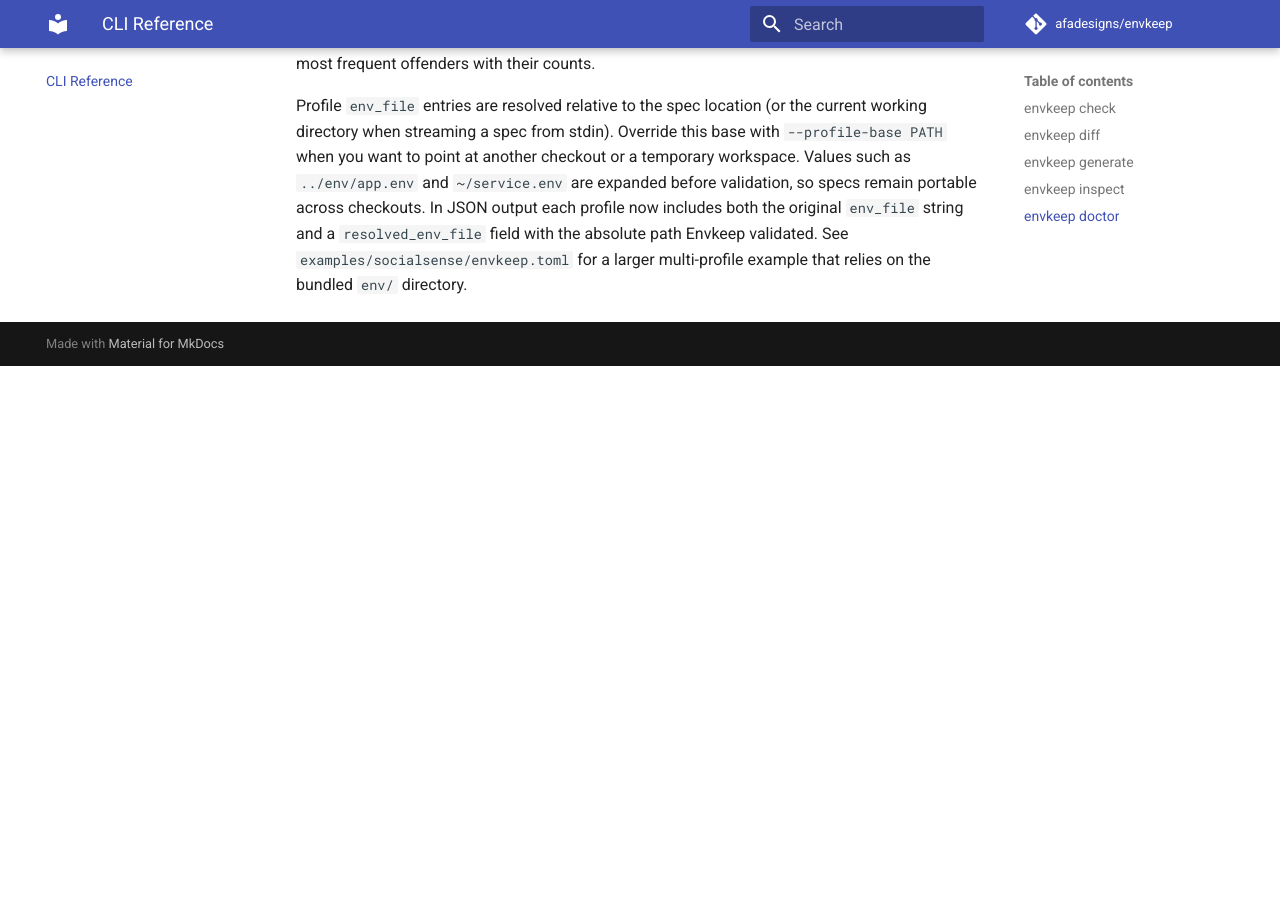
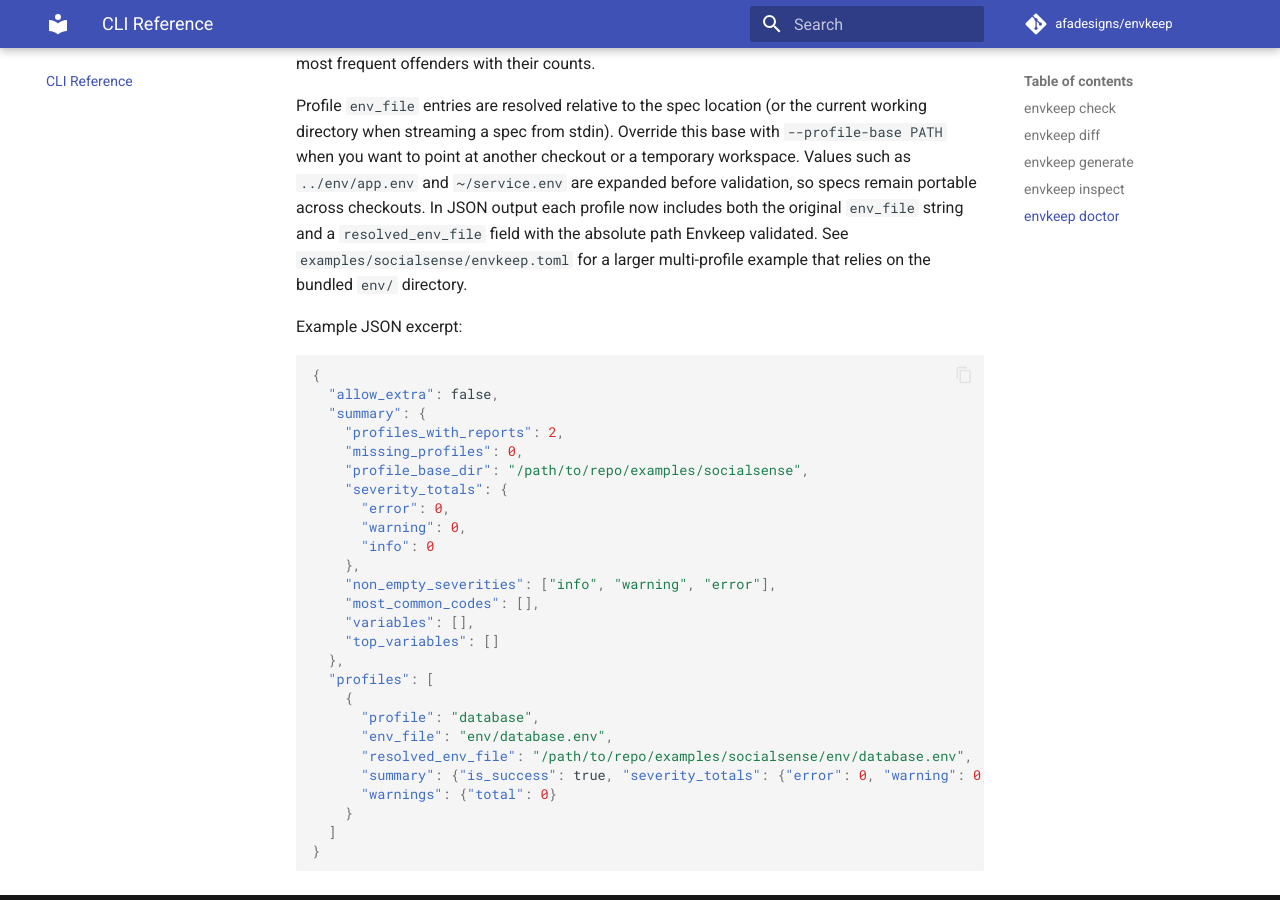
Before and after one commit to afadesigns/envkeep, an MkDocs documentation site: the page built from docs/reference/cli.md, in a window 1280 px wide and 900 px high, scrolled down 2319 px. Built offline with MkDocs 1.6.1 and Material for MkDocs 9.7.7, drawn with Linux system fonts in a browser that asks for light colours; comment, search, counter and statistics services are not loaded; before the commit the page ends 2685 px from its top, so only the background shows below that.

Commit message:
loop-21-consolidation: applied 5 optimizations

````diff
--- a/docs/reference/cli.md
+++ b/docs/reference/cli.md
@@ -79,3 +79,34 @@
 When rendered as text, Envkeep prints a `Doctor Summary` block with totals for missing profiles, severities, a warnings breakdown, an alphabetical list of impacted variables, and a `Top impacted variables` line that highlights the most frequent offenders with their counts.
 
 Profile `env_file` entries are resolved relative to the spec location (or the current working directory when streaming a spec from stdin). Override this base with `--profile-base PATH` when you want to point at another checkout or a temporary workspace. Values such as `../env/app.env` and `~/service.env` are expanded before validation, so specs remain portable across checkouts. In JSON output each profile now includes both the original `env_file` string and a `resolved_env_file` field with the absolute path Envkeep validated. See `examples/socialsense/envkeep.toml` for a larger multi-profile example that relies on the bundled `env/` directory.
+
+Example JSON excerpt:
+
+```json
+{
+  "allow_extra": false,
+  "summary": {
+    "profiles_with_reports": 2,
+    "missing_profiles": 0,
+    "profile_base_dir": "/path/to/repo/examples/socialsense",
+    "severity_totals": {
+      "error": 0,
+      "warning": 0,
+      "info": 0
+    },
+    "non_empty_severities": ["info", "warning", "error"],
+    "most_common_codes": [],
+    "variables": [],
+    "top_variables": []
+  },
+  "profiles": [
+    {
+      "profile": "database",
+      "env_file": "env/database.env",
+      "resolved_env_file": "/path/to/repo/examples/socialsense/env/database.env",
+      "summary": {"is_success": true, "severity_totals": {"error": 0, "warning": 0, "info": 0}},
+      "warnings": {"total": 0}
+    }
+  ]
+}
+```
--- a/mkdocs.yml
+++ b/mkdocs.yml
@@ -26,16 +26,18 @@
   - How-to:
       - CI Enforcement: how-to/ci-enforcement.md
       - Generate Examples: how-to/generate-examples.md
+      - Validate Multi-profile Environments: how-to/multi-profile-validation.md
   - Benchmarks: benchmarks.md
   - Operational Docs:
       - Achievement Plan: achievement-plan.md
       - Post-Publish Checklist: post-publish-checklist.md
       - Growth KPIs: growth-metrics.md
       - Maintenance Plan: maintenance-plan.md
-  - Contributing: ../CONTRIBUTING.md
-  - Changelog: ../CHANGELOG.md
+  - Contributing: contributing.md
+  - Changelog: changelog.md
 plugins:
   - search
+  - autorefs
   - mkdocstrings:
       handlers:
         python:
````
Also changed, not shown: CHANGELOG.md (+1 -0 lines), docs/changelog.md (added, +7 -0 lines), docs/contributing.md (added, +8 -0 lines), docs/guides/getting-started.md (+1 -1 lines), docs/how-to/multi-profile-validation.md (+2 -0 lines), examples/socialsense/README.md (added, +16 -0 lines), 2 other files.
